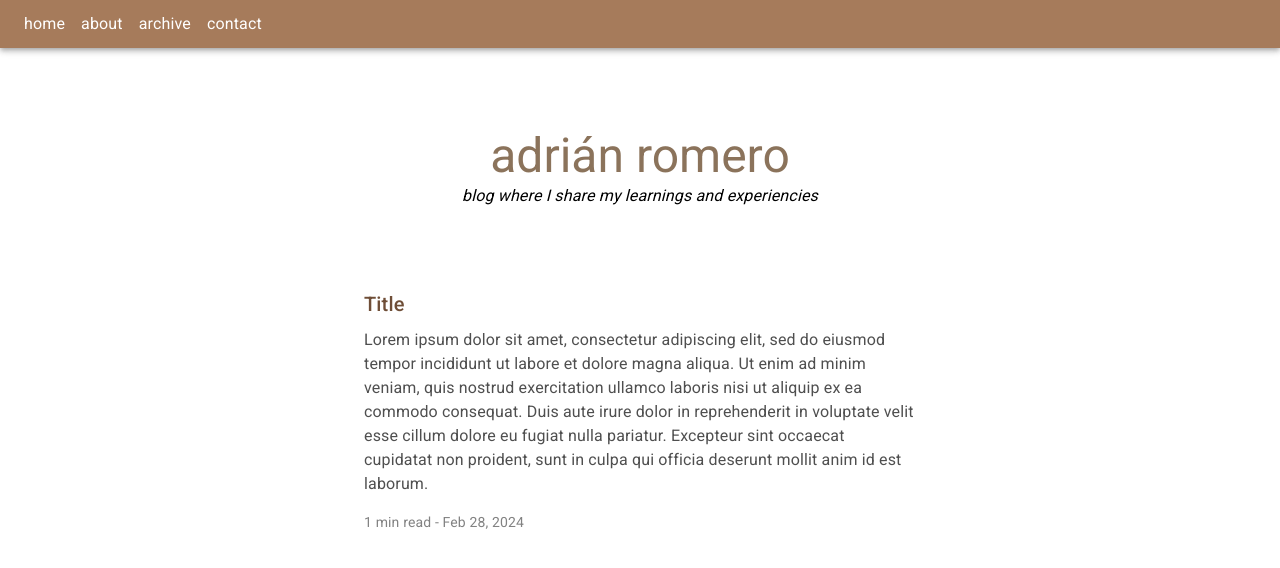
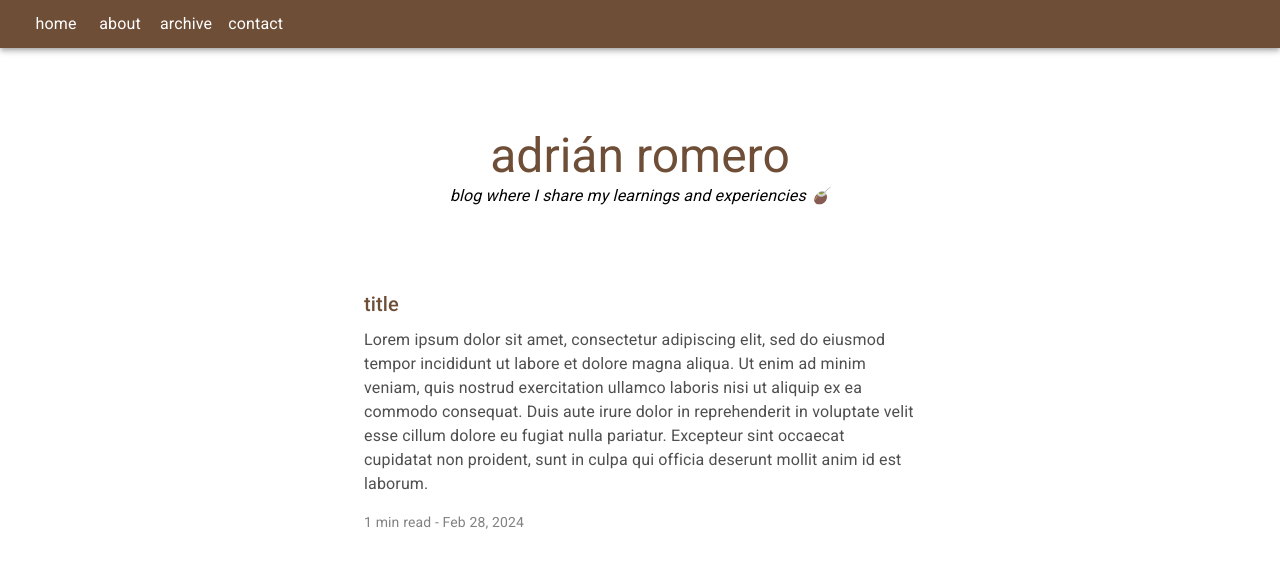
Before and after one commit to adrianromero-tech/adrian-romero-blog, a React (Create React App) app: page /home in a window 1280 px wide. Shown: the top 568 px of the page. Built offline with nearby package versions, Linux system fonts and the light colour scheme.

Commit message:
Adds routing, pages & navigation

```diff
--- a/src/app/App.tsx
+++ /dev/null
@@ -1,13 +0,0 @@
-import NavigationBar from './components/navigationBar';
-import Home from './pages/home';
-
-function App() {
-  return (
-    <>
-      <NavigationBar />
-      <Home />
-    </>
-  );
-}
-
-export default App;
--- a/src/app/components/navigationBar/index.tsx
+++ b/src/app/components/navigationBar/index.tsx
@@ -1,16 +1,24 @@
-import { AppBar, Toolbar, Typography } from '@mui/material';
+import { AppBar, Toolbar, Typography, Button } from '@mui/material';
 
 function NavigationBar() {
   return (
-    <AppBar position="relative" sx={{ bgcolor: '#A67B5B' }}>
+    <AppBar position="relative" sx={{ bgcolor: '#6F4E37' }}>
       <Toolbar variant="dense">
-        <Typography mr={2}> home </Typography>
-        <Typography mr={2}> about </Typography>
-        <Typography mr={2}> archive </Typography>
-        <Typography> contact </Typography>
+        <NavigationTab dest="/home"> home </NavigationTab>
+        <NavigationTab dest="/about"> about </NavigationTab>
+        <NavigationTab dest="/archive"> archive </NavigationTab>
+        <NavigationTab dest="/contact"> contact </NavigationTab>
       </Toolbar>
     </AppBar>
   );
 }
 
+function NavigationTab({ children, dest }: { children: string; dest: string }) {
+  return (
+    <Button color="inherit" href={dest}>
+      <Typography textTransform={'lowercase'}>{children}</Typography>
+    </Button>
+  );
+}
+
 export default NavigationBar;
--- a/src/app/components/post/index.tsx
+++ b/src/app/components/post/index.tsx
@@ -5,9 +5,9 @@ function Post() {
     <Container maxWidth="sm">
       <Typography variant="h6" color="#6F4E37" mb={1}>
         {' '}
-        Title{' '}
+        title{' '}
       </Typography>
-      <Typography variant="body1" color="#4F4F4F">
+      <Typography variant="body1" color="#4F4F4F" paragraph>
         {' '}
         Lorem ipsum dolor sit amet, consectetur adipiscing elit, sed do eiusmod
         tempor incididunt ut labore et dolore magna aliqua. Ut enim ad minim
--- /dev/null
+++ b/src/app/pages/about/index.tsx
@@ -0,0 +1,7 @@
+import { Container } from '@mui/material';
+
+function About() {
+  return <Container maxWidth="md"></Container>;
+}
+
+export default About;
--- /dev/null
+++ b/src/app/pages/archive/index.tsx
@@ -0,0 +1,7 @@
+import { Container } from '@mui/material';
+
+function Archive() {
+  return <Container maxWidth="md"></Container>;
+}
+
+export default Archive;
--- /dev/null
+++ b/src/app/pages/contact/index.tsx
@@ -0,0 +1,7 @@
+import { Container } from '@mui/material';
+
+function Contact() {
+  return <Container maxWidth="md"></Container>;
+}
+
+export default Contact;
--- a/src/app/pages/home/index.tsx
+++ b/src/app/pages/home/index.tsx
@@ -4,7 +4,7 @@ import Post from '../../components/post';
 function Home() {
   return (
     <Container maxWidth="md">
-      <Typography variant="h3" textAlign="center" mt={10} color={'#8B735B'}>
+      <Typography variant="h3" textAlign="center" mt={10} color={'#6F4E37'}>
         adrián romero
       </Typography>
       <Typography
@@ -13,7 +13,7 @@ function Home() {
         sx={{ fontStyle: 'italic' }}
         mb={10}
       >
-        blog where I share my learnings and experiencies
+        blog where I share my learnings and experiencies 🧉
       </Typography>
       <Post />
     </Container>
--- a/src/index.tsx
+++ b/src/index.tsx
@@ -1,17 +1,20 @@
 import React from 'react';
 import ReactDOM from 'react-dom/client';
 import './index.css';
-import App from './app/App';
 import '@fontsource/roboto/300.css';
 import '@fontsource/roboto/400.css';
 import '@fontsource/roboto/500.css';
 import '@fontsource/roboto/700.css';
+import { RouterProvider } from 'react-router-dom';
+import NavigationBar from './app/components/navigationBar';
+import router from './routes';
 
 const root = ReactDOM.createRoot(
   document.getElementById('root') as HTMLElement
 );
 root.render(
   <React.StrictMode>
-    <App />
+    <NavigationBar />
+    <RouterProvider router={router} />
   </React.StrictMode>
 );
--- /dev/null
+++ b/src/routes.tsx
@@ -0,0 +1,30 @@
+import { Navigate, createBrowserRouter } from 'react-router-dom';
+import Home from './app/pages/home';
+import About from './app/pages/about';
+import Archive from './app/pages/archive';
+import Contact from './app/pages/contact';
+
+const router = createBrowserRouter([
+  {
+    path: '/',
+    element: <Navigate to="/home" />,
+  },
+  {
+    path: '/home',
+    element: <Home />,
+  },
+  {
+    path: '/about',
+    element: <About />,
+  },
+  {
+    path: '/archive',
+    element: <Archive />,
+  },
+  {
+    path: '/contact',
+    element: <Contact />,
+  },
+]);
+
+export default router;
```
